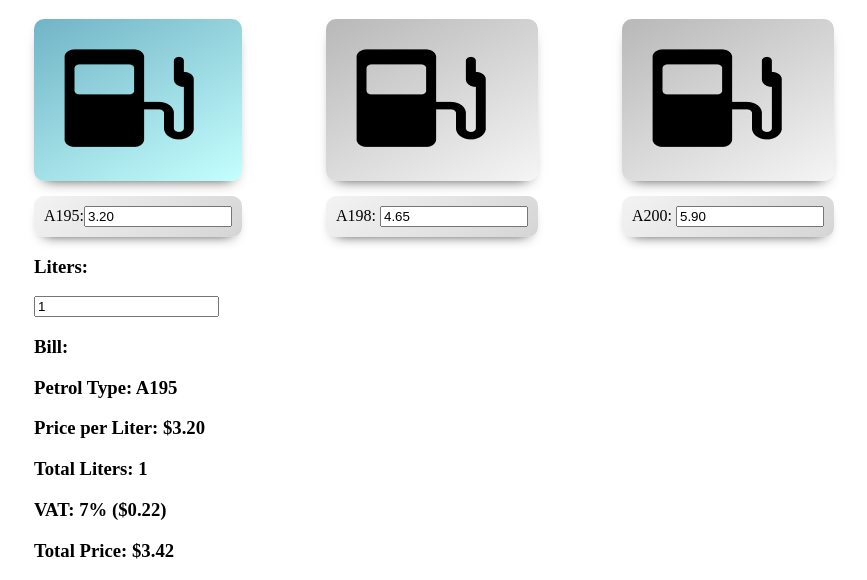
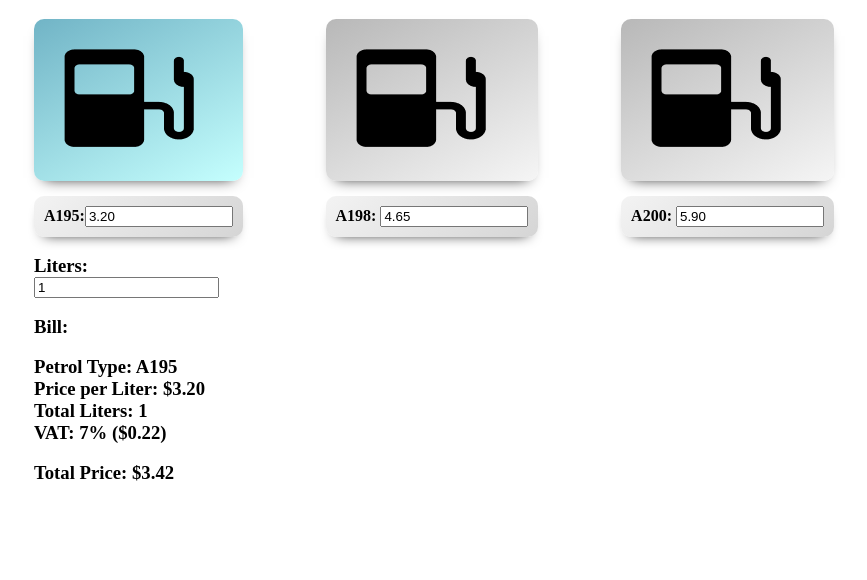
Before and after one commit to Kanareika1ofaKind/PetroliumFuel, a plain HTML site: page index.html in a window 1280 px wide. Shown: the part 307-887 px from the top of the page, without its empty margins (206-1073 px from the left). After the commit the page ends 800 px from the top, so only its background shows below. Drawn offline with Linux system fonts and the light colour scheme.

Commit message:
add a new class and edit the css

```diff
--- a/css.css
+++ b/css.css
@@ -56,3 +56,11 @@
 .pumps .values [type=text] {
     width: 140px;
 }
+
+h3{
+    margin: 0;
+}
+
+label{
+ font-weight: bold;
+}
--- a/index.html
+++ b/index.html
@@ -37,17 +37,21 @@
         </div>
     </div>
     <div class="container">
+        <br>
         <h3> Liters: </h3>
         <label> <input type="text" name="liters" value="1"></label>
     </div>
 
     <div class="container">
-        <h3>Bill:</h3>
-        <h3>Petrol Type: <span id="petrolType"></span></h3>
-        <h3>Price per Liter: <span id="pricePerLiter"></span></h3>
-        <h3>Total Liters: <span id="totalLiters"></span></h3>
-        <h3>VAT: <span id="VAT"></span></h3>
-        <h3>Total Price: <span id="totalPrice"></span></h3>
+        <br>
+        <h3 class="bill">Bill:</h3>
+        <br>
+        <h3 class="petrol-type">Petrol Type: <span id="petrolType"></span></h3>
+        <h3 class="price-for-liter">Price per Liter: <span id="pricePerLiter"></span></h3>
+        <h3 class="total-liters">Total Liters: <span id="totalLiters"></span></h3>
+        <h3 class="vat">VAT: <span id="VAT"></span></h3>
+        <br>
+        <h3 class="total-price">Total Price: <span id="totalPrice"></span></h3>
     </div>
 
 </form>
```
